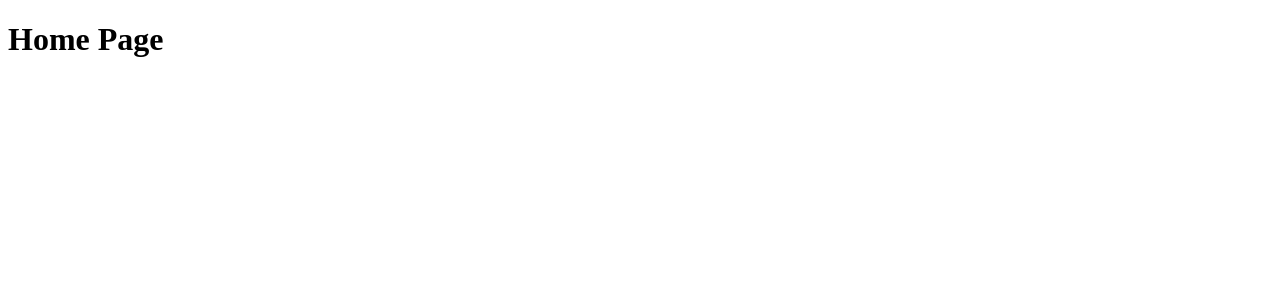
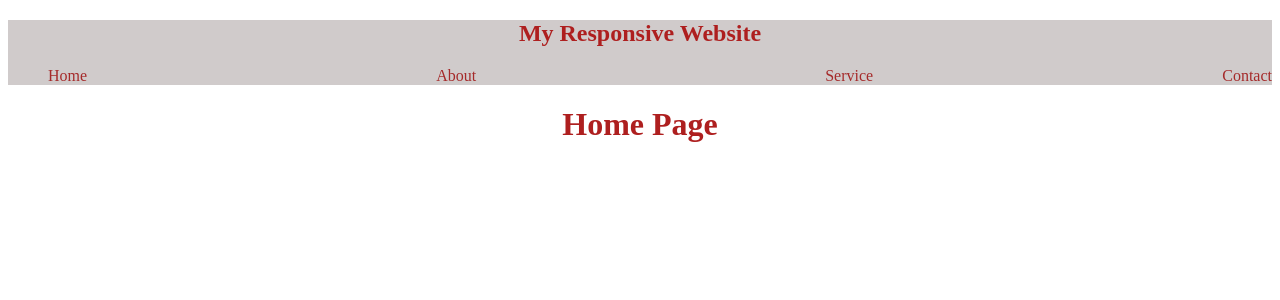
Before and after one commit to Uni-T17/Furniture-Backend, a Node server app: page /home in a window 1280 px wide. Shown: the top 300 px of the page. Run offline with Node 20, Linux system fonts and the light colour scheme.

Commit message:
External + includes (Reusable codes)

```diff
--- /dev/null
+++ b/public/css/specific.css
@@ -0,0 +1,14 @@
+h1{
+    text-align: center;
+
+}
+ul{
+    display: flex;
+    flex-direction: row;
+    justify-content: space-between;
+list-style: none;
+    color: brown
+}
+nav{
+    background-color: rgb(208, 203, 203);
+}
--- /dev/null
+++ b/src/views/includes/head.ejs
@@ -0,0 +1,7 @@
+<meta charset="utf-8">
+        <meta http-equiv="X-UA-Compatible" content="IE=edge">
+        <title><%= title %></title>
+        <meta name="description" content="">
+        <meta name="viewport" content="width=device-width, initial-scale=1">
+        <link rel="stylesheet" href="/css/index.css">
+        <link rel="stylesheet" href="/css/specific.css">
--- /dev/null
+++ b/src/views/includes/nav.ejs
@@ -0,0 +1,10 @@
+
+<nav >
+    <h1>My Responsive Website</h1>
+<ul>
+    <li>Home</li>
+    <li>About</li>
+    <li>Service</li>
+    <li>Contact</li>
+</ul>
+</nav>
--- a/src/views/index.ejs
+++ b/src/views/index.ejs
@@ -2,14 +2,10 @@
 
 <html>
     <head>
-        <meta charset="utf-8">
-        <meta http-equiv="X-UA-Compatible" content="IE=edge">
-        <title><%= title %></title>
-        <meta name="description" content="">
-        <meta name="viewport" content="width=device-width, initial-scale=1">
-        <link rel="stylesheet" href="">
+       <%- include("includes/head") %>
     </head>
     <body>
+        <%- include("includes/nav") %>
        <h1><%= title %> Page</h1>
 
         <script src="" async defer></script>
```
Also changed, not shown: src/views/404NotFound.ejs (+2 -6 lines).
